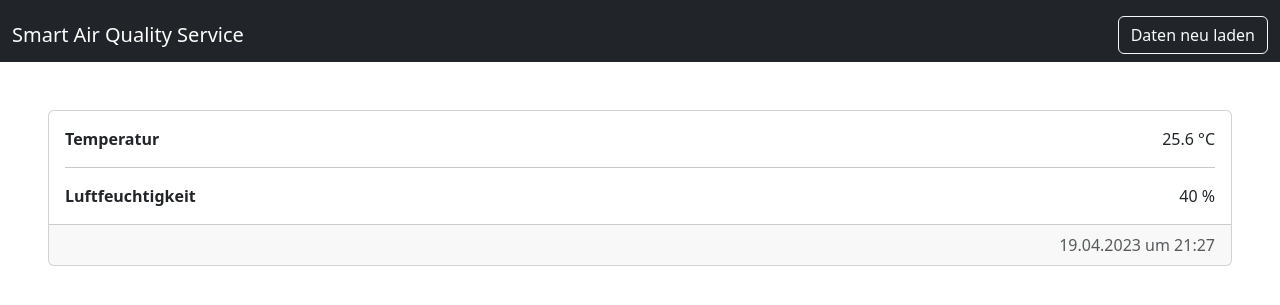
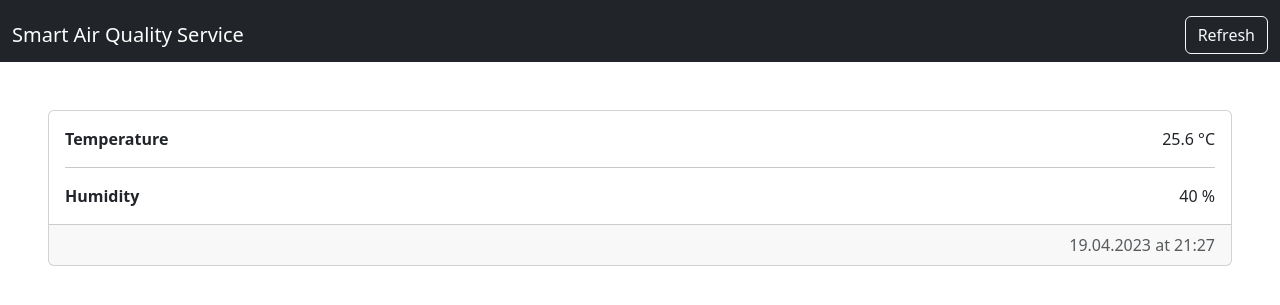
Before and after one commit to DanielSchenki/SmartAirQualityService, a Flask app: page / in a window 1280 px wide. Shown: the top 305 px of the page. Run offline with Flask 3, Linux system fonts and the light colour scheme; data comes from the database, SQL or seed files in the repository.

Commit message:
changed everything to english

```diff
--- a/webservice/app.py
+++ b/webservice/app.py
@@ -6,13 +6,13 @@ app = Flask(__name__)
 
 
 # Retrieve data from database
-def get_data() :
+def get_data():
     time = ""
     temp, hum = (0, 0)
     conn = sqlite3.connect('../sensors_data.db')
     curs = conn.cursor()
     for row in curs.execute("SELECT * FROM DHT_DATA ORDER BY timestamp DESC LIMIT 1"):
-        time = datetime.strptime(row[0], "%Y-%m-%d %H:%M:%S").strftime("%d.%m.%Y um %H:%M")
+        time = datetime.strptime(row[0], "%Y-%m-%d %H:%M:%S").strftime("%d.%m.%Y at %H:%M")
         temp = row[1]
         hum = row[2]
     conn.close()
--- a/webservice/static/style.css
+++ b/webservice/static/style.css
@@ -1,6 +1,6 @@
-body{
+body {
     font: 12px Arial;
-	padding:1%
+    padding: 1%
 }
 
 th {
--- a/webservice/templates/index.html
+++ b/webservice/templates/index.html
@@ -12,7 +12,7 @@
 <nav class="navbar bg-dark" data-bs-theme="dark" style="padding-top: 1em;">
     <div class="container-fluid">
         <span class="navbar-brand mb-0 h1">Smart Air Quality Service</span>
-        <a href="/" class="btn btn-outline-light">Daten neu laden</a>
+        <a href="/" class="btn btn-outline-light">Refresh</a>
     </div>
 </nav>
 
@@ -20,12 +20,12 @@
 <div class="card" style="margin:3em;">
     <div class="card-body">
         <div class="row">
-            <div class="col"><b>Temperatur</b></div>
+            <div class="col"><b>Temperature</b></div>
             <div class="col" style="text-align: right">{{ temp }} &deg;C</div>
         </div>
         <hr>
         <div class="row">
-            <div class="col"><b>Luftfeuchtigkeit</b></div>
+            <div class="col"><b>Humidity</b></div>
             <div class="col" style="text-align: right">{{ hum }} %</div>
         </div>
     </div>
```
Lines whose indentation alone changed are shown as unchanged.
